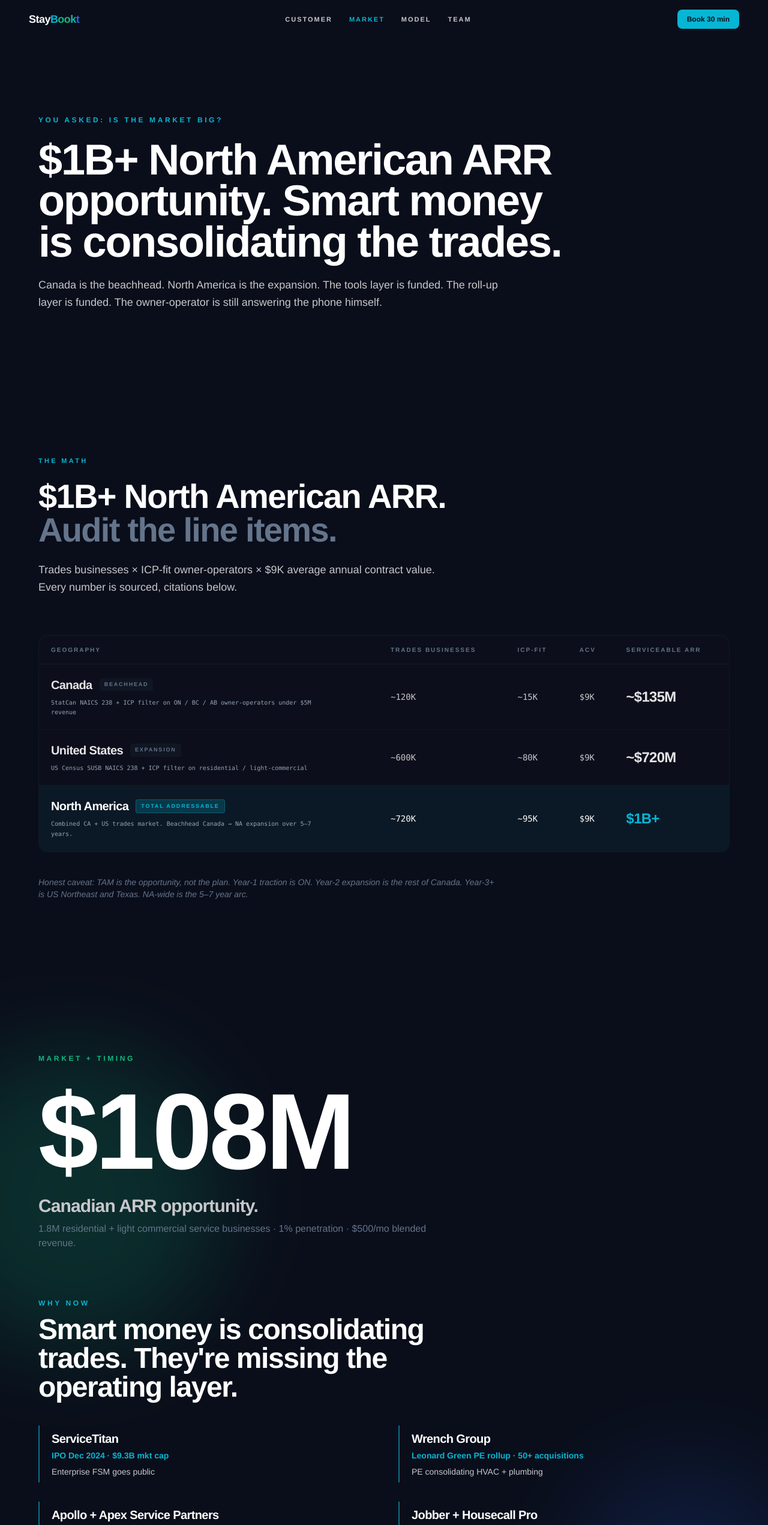
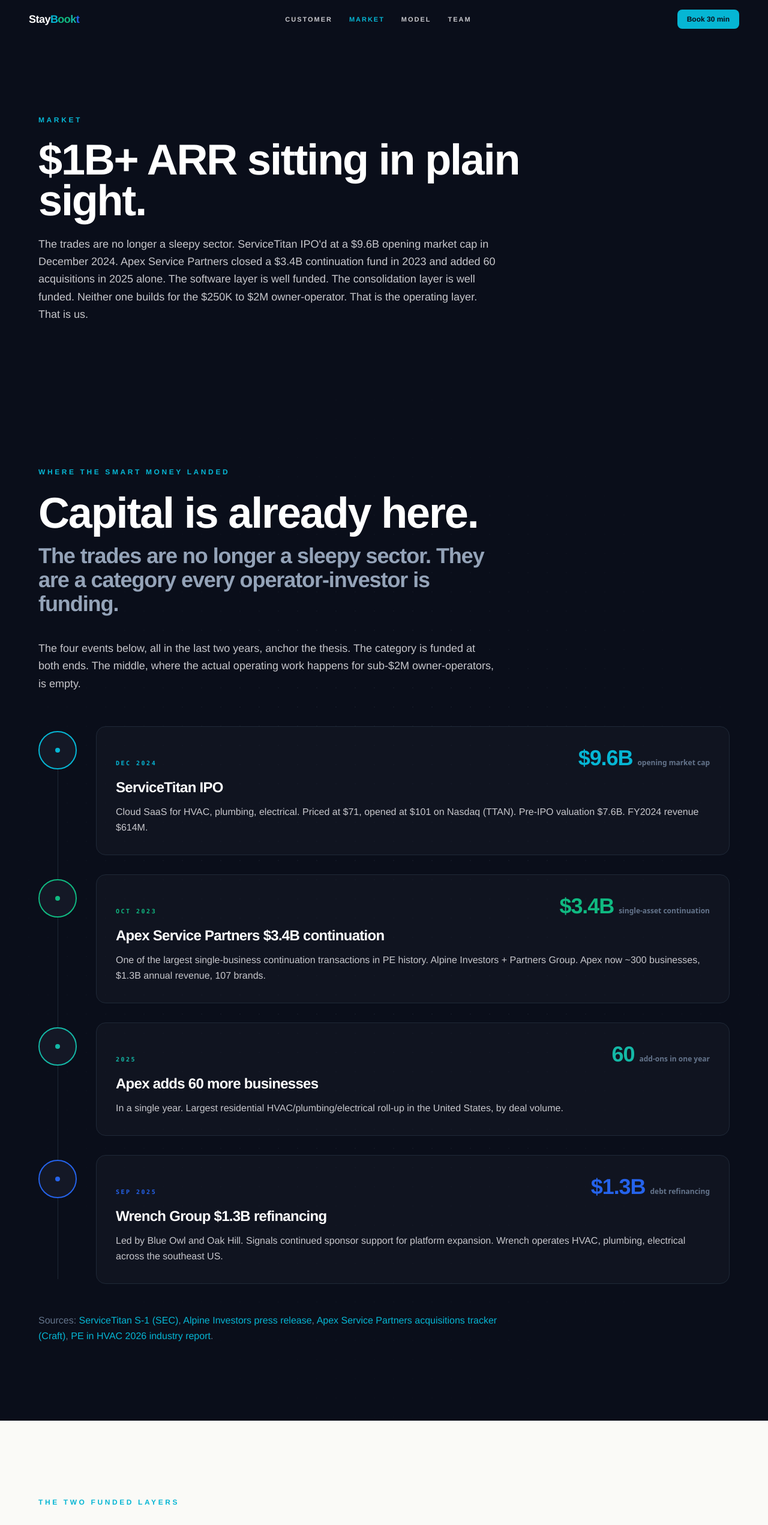
Before and after one commit to staybookt/staybookt-investor, a Next.js app: page /opportunity in a window 1280 px wide. Shown: the top 2543 px of the page at 60% size. Built offline with nearby package versions, Linux system fonts and the light colour scheme.

Commit message:
v13 hotfix /opportunity: previous commit dropped this file. New Market page composes CapitalFlow, TwoLayers, SilverTsunami, TAMBreakdown, NamedComp, MoatFour, Sources. Hero rewritten with ServiceTitan + Apex anchor.

```diff
--- a/app/opportunity/page.tsx
+++ b/app/opportunity/page.tsx
@@ -1,9 +1,16 @@
-import { WhyNow, CompetitiveLandscapeV2, Moat, TAMBreakdown, Sources } from '@/components/SectionsV3';
+import {
+  CapitalFlow,
+  TwoLayers,
+  SilverTsunami,
+  NamedComp,
+  MoatFour,
+} from '@/components/MarketProfile';
+import { TAMBreakdown, Sources } from '@/components/SectionsV3';
 import { AskV2 } from '@/components/ExtendedSections';
 import { TopNav } from '@/components/TopNav';
 import { SiteFooter, UpNext } from '@/components/HomeTeasers';
 
-export const metadata = { title: 'Opportunity — StayBookt' };
+export const metadata = { title: 'Market' };
 
 export default function OpportunityPage() {
   return (
@@ -11,14 +18,16 @@ export default function OpportunityPage() {
       <TopNav active="opportunity" />
       <div className="pt-20">
         <PageHeader
-          eyebrow="You asked: is the market big?"
-          title="$1B+ North American ARR opportunity. Smart money is consolidating the trades."
-          sub={<>Canada is the beachhead. North America is the expansion. The tools layer is funded. The roll-up layer is funded. The owner-operator is still answering the phone himself.</>}
+          eyebrow="Market"
+          title="$1B+ ARR sitting in plain sight."
+          sub={<>The trades are no longer a sleepy sector. ServiceTitan IPO&apos;d at a $9.6B opening market cap in December 2024. Apex Service Partners closed a $3.4B continuation fund in 2023 and added 60 acquisitions in 2025 alone. The software layer is well funded. The consolidation layer is well funded. Neither one builds for the $250K to $2M owner-operator. That is the operating layer. That is us.</>}
         />
+        <CapitalFlow />
+        <TwoLayers />
+        <SilverTsunami />
         <TAMBreakdown />
-        <WhyNow />
-        <CompetitiveLandscapeV2 />
-        <Moat />
+        <NamedComp />
+        <MoatFour />
         <Sources />
         <AskV2 />
       </div>
```
